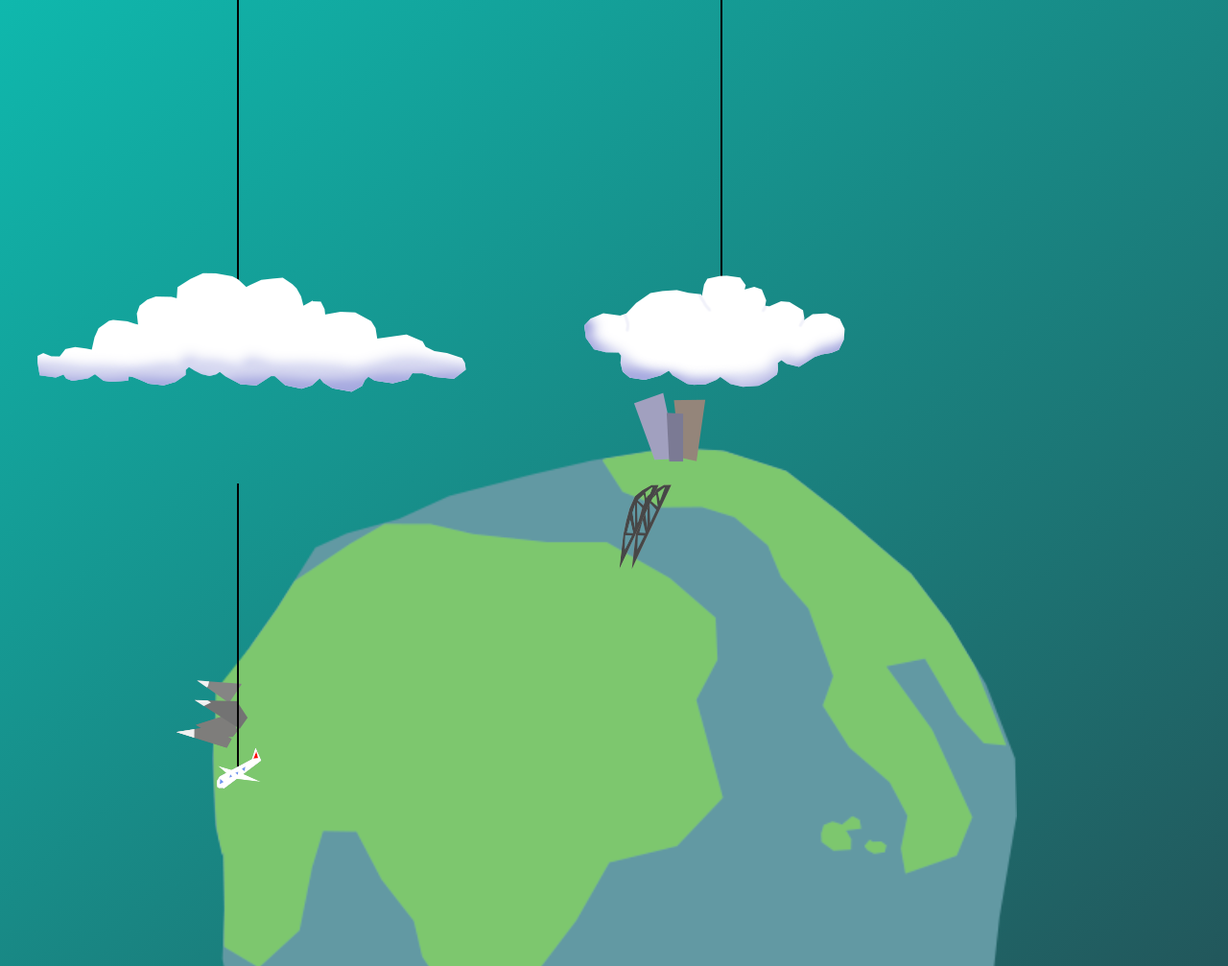
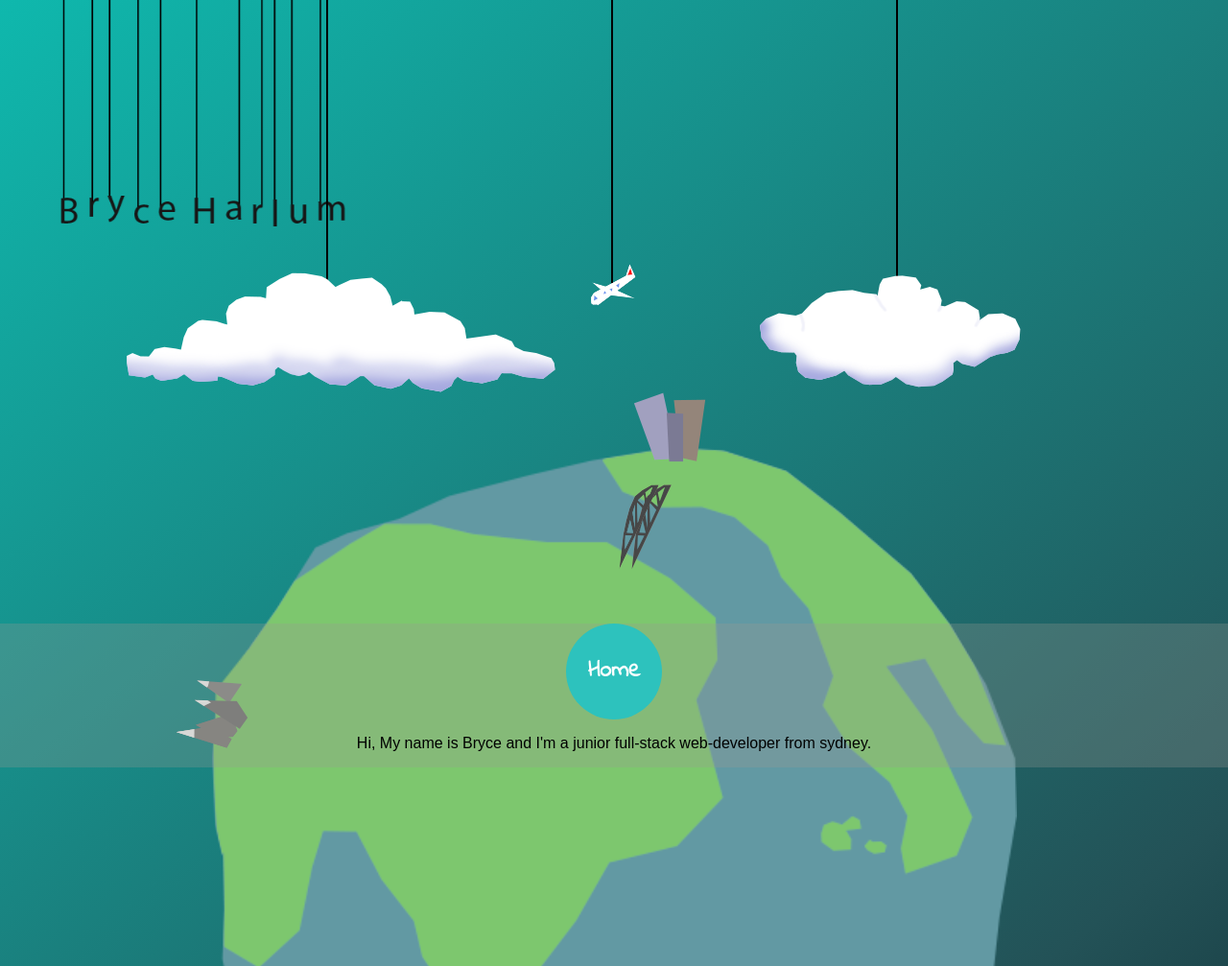
Before and after one commit to bHarlum/Portfolio, a plain HTML site: page index.html in a window 1280 px wide. Shown: the top 1007 px of the page at 96% size. Drawn offline with Linux system fonts and the light colour scheme; a web font is replaced by a local one.

Commit message:
added name banner to top of page maintained as the user scrollsdown the page

```diff
--- a/index.html
+++ b/index.html
@@ -17,10 +17,11 @@
             </div>
         </div>
         <div class="wrapper">
+                <img id="name" src="/src/images/name.png" alt="Bryce Harlum name image">
             <div class="cloud-wrapper">
+                <img id="plane" src="/src/images/plane.png" alt="plane image">
                 <img class="cloud" id="cloud-one" src="/src/images/cloud_1.png" alt="cloud image">
                 <img class="cloud" id="cloud-two" src="/src/images/cloud_2.png" alt="cloud image">
-                <img class="plane" id="plane" src="/src/images/plane.png" alt="plane image">
             </div>
             <div class="content" id="home" alt="Home paragraph block">
                 <h2>Home</h2>
--- a/src/style.css
+++ b/src/style.css
@@ -13,6 +13,23 @@ body{
     font-family: 'Fredericka the Great', cursive;
 }
 
+#name{
+    position: fixed;
+    z-index: -1;
+    width: auto;
+    height: 400px;
+    align-content: center;
+}
+
+.cloud-wrapper{
+    display: flex;
+    justify-content: space-evenly;
+}
+
+#plane{
+    position: fixed;
+    z-index: -1;
+}
 
 .wrapper{
     display: flex;
```
Also changed, not shown: src/images/name.png (added).
